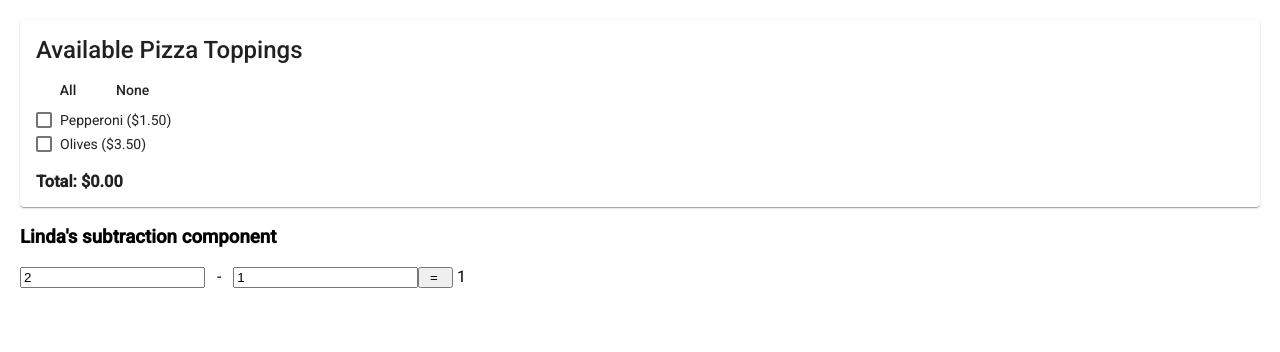
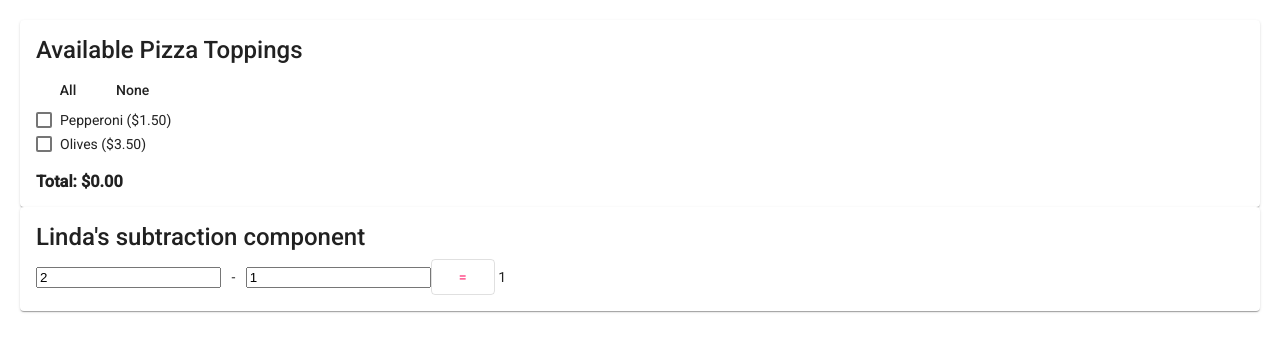
Before and after one commit to 2019-fall-jsf-th/components, an Angular app: page / in a window 1280 px wide. Shown: the top 352 px of the page. Built offline with nearby package versions, Linux system fonts and the light colour scheme.

Commit message:
Styled component as a card
make sure modules are imported...

```diff
--- a/src/app/lx-subtract/lx-subtract.component.html
+++ b/src/app/lx-subtract/lx-subtract.component.html
@@ -1,8 +1,11 @@
-<div>
-    <h3>Linda's subtraction component</h3>
-    <input type="number" [(ngModel)]='firstNumber'>
-    &nbsp; - &nbsp;
-    <input type="number" [(ngModel)]='secondNumber'>
-    <button (click)='subtractNumbers()'>&nbsp;= &nbsp;</button>
-    {{ subtractionAnswer }}
-</div>
+<mat-card>
+    <mat-card-title>Linda's subtraction component</mat-card-title>
+    <mat-card-content>
+        <input matInput [(ngModel)]='firstNumber'>
+        &nbsp; - &nbsp;
+        <input matInput [(ngModel)]='secondNumber'>
+        <button mat-stroked-button color="accent" (click)='subtractNumbers()'>=</button>
+        {{ subtractionAnswer }}
+
+    </mat-card-content>
+</mat-card>
```
